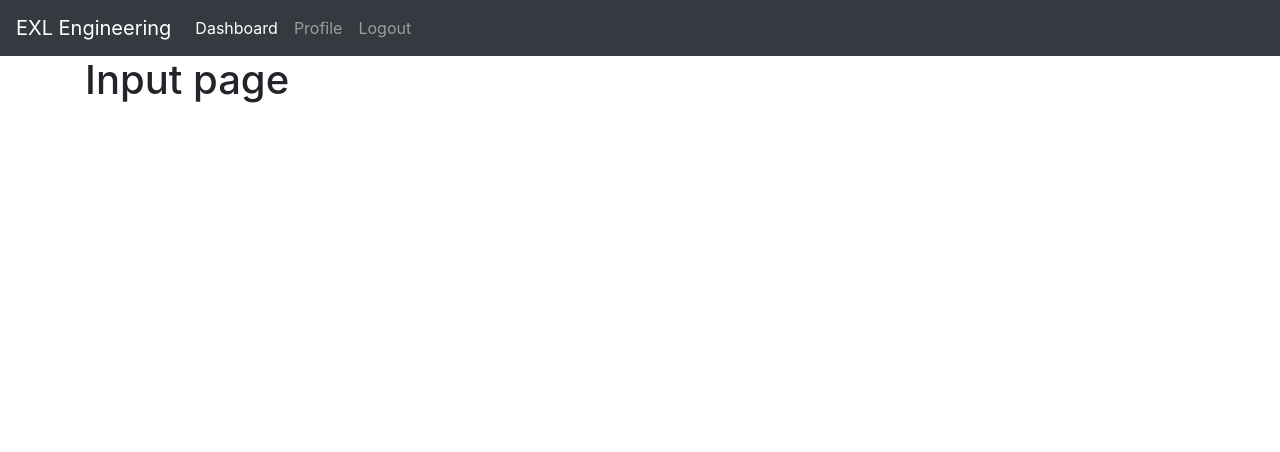
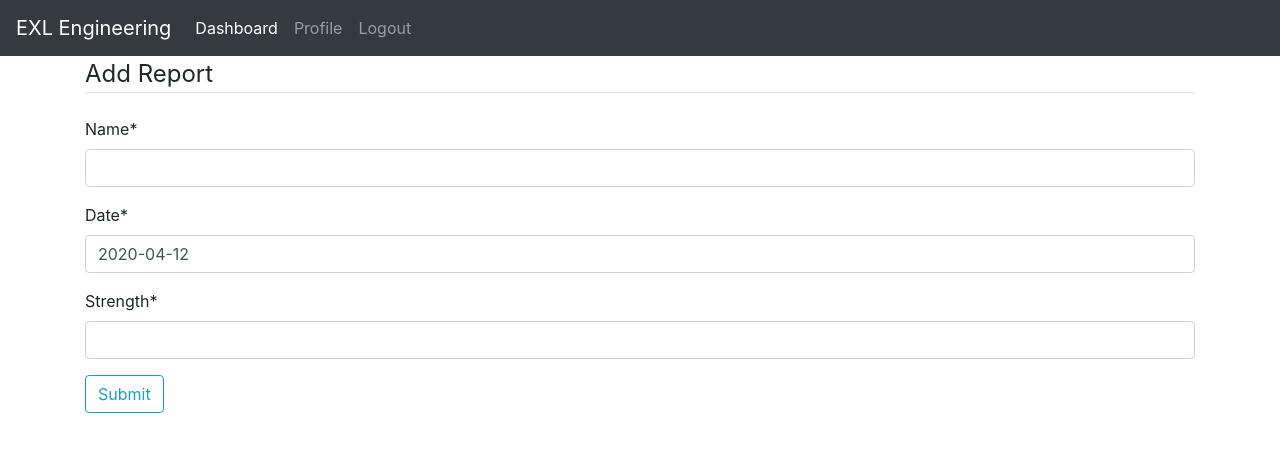
Before and after one commit to lougeo/Dashboard_Project, a Django app: template dashboard/templates/dashboard/input.html in a window 1280 px wide. Shown: the top 452 px of the page. Run offline with Django 3.2, Linux system fonts and the light colour scheme; the template is opened without the code that fills it: values that come from a table or form of the project are taken from there, others are empty; parts of the project's set-up code (start-up, migrations or seed data) failed here and were passed over; some libraries are stand-ins or nearby versions.

Commit message:
Add report form started

```diff
--- /dev/null
+++ b/dashboard/forms.py
@@ -0,0 +1,7 @@
+from django.forms import ModelForm
+from .models import Report
+
+class ReportForm(ModelForm):
+    class Meta:
+        model = Report
+        fields = ['name', 'date', 'strength']
--- a/dashboard/templates/dashboard/input.html
+++ b/dashboard/templates/dashboard/input.html
@@ -1,4 +1,16 @@
 {% extends "dashboard/base.html" %}
+{% load crispy_forms_tags %}
 {% block content %}
-    <div class='container'><h1>Input page</h1></div>
+    <div class='container'>
+        <form method="POST">
+            {% csrf_token %}
+            <fieldset class='form-group'>
+                <legend class='border-bottom mb-4'>Add Report</legend>
+                {{ form|crispy }}
+                <div class='form-group'>
+                    <button class='btn btn-outline-info' type='submit'>Submit</button>
+                </div>
+            </fieldset>
+        </form>
+    </div>
 {% endblock content %}
```
Also changed, not shown: dashboard/views.py (+21 -2 lines).
